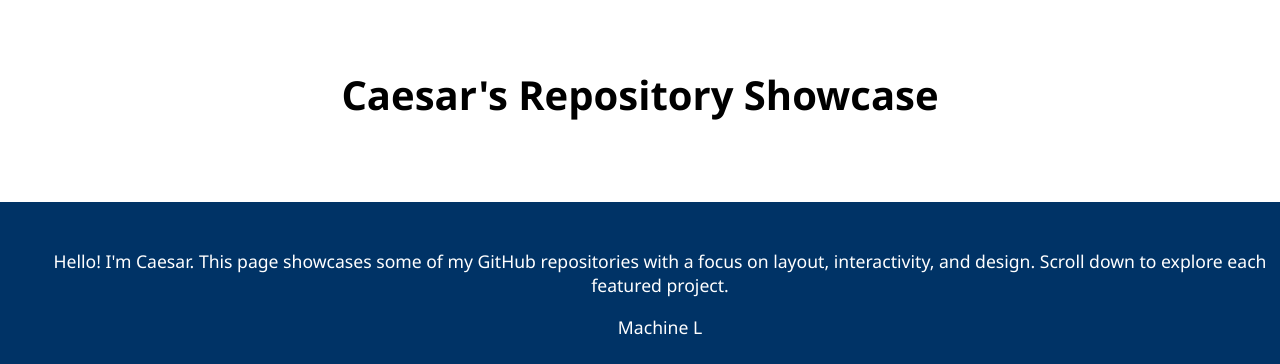
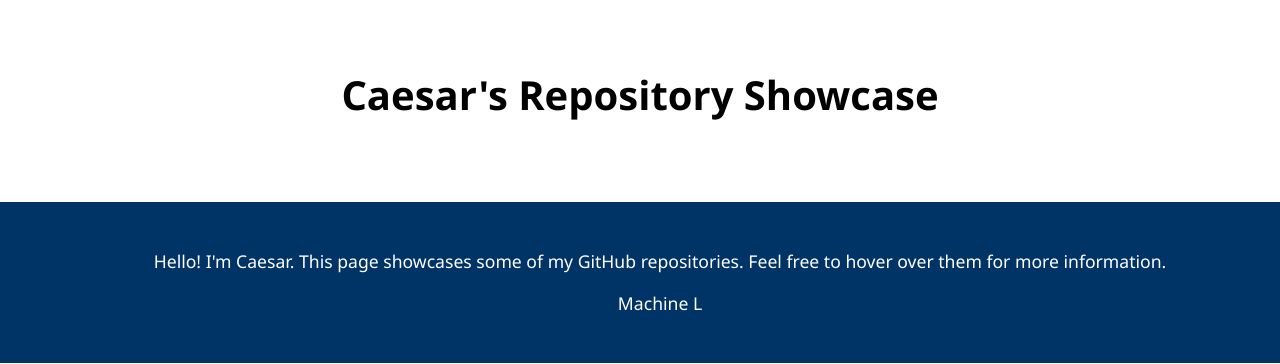
Before and after one commit to CaesarCardona/Showcase, a plain HTML site: page index.html in a window 1280 px wide. Shown: the top 364 px of the page. Drawn offline with Linux system fonts and the light colour scheme.

Commit message:
v1.0 text change

```diff
--- a/index.html
+++ b/index.html
@@ -154,7 +154,7 @@
 
   <!-- Full-width blue section -->
   <div class="about-box fade-in">
-    <p>Hello! I'm Caesar. This page showcases some of my GitHub repositories with a focus on layout, interactivity, and design. Scroll down to explore each featured project.</p>
+    <p>Hello! I'm Caesar. This page showcases some of my GitHub repositories. Feel free to hover over them for more information.</p>
     <p class="typing-text" id="typing"></p>
   </div>
 
```
